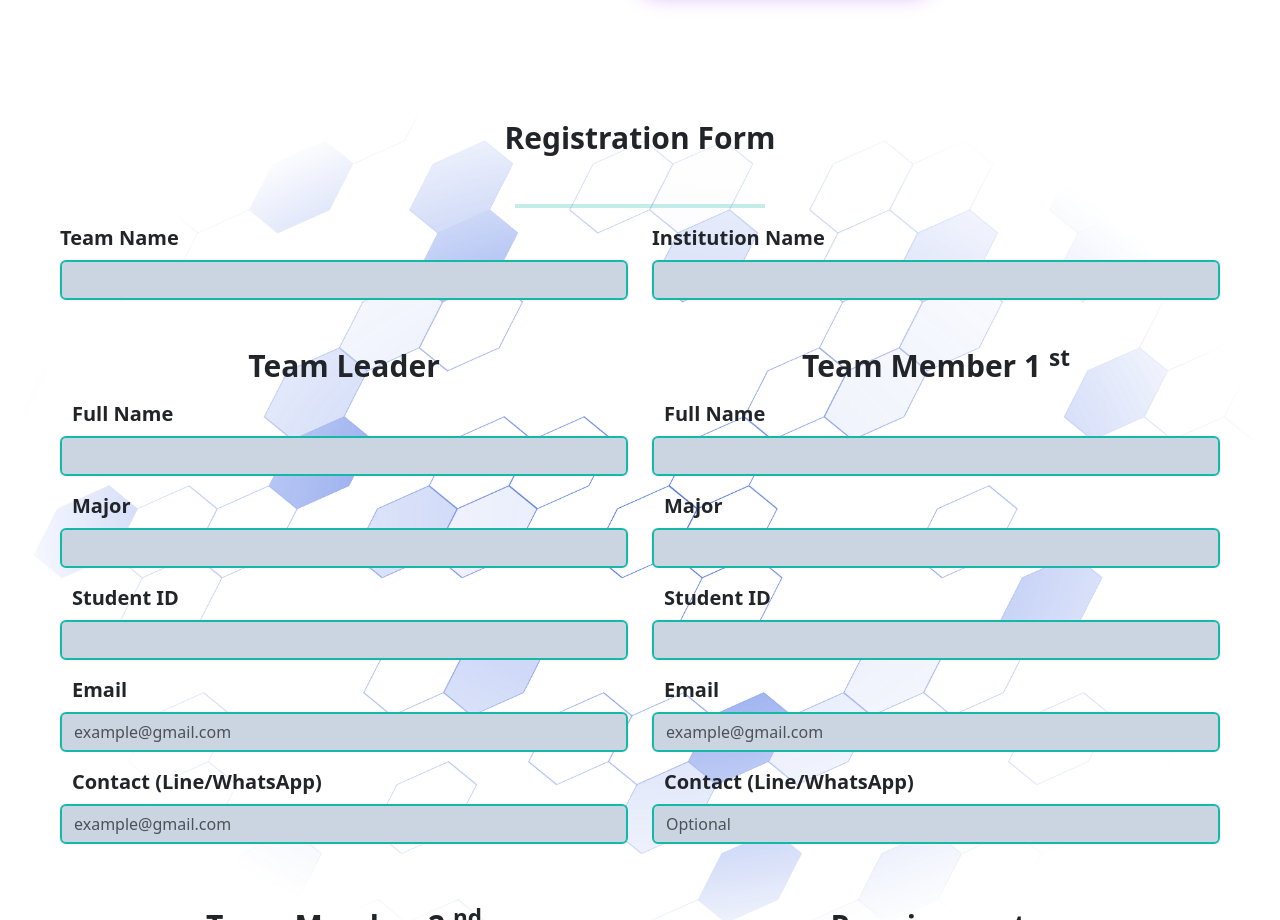
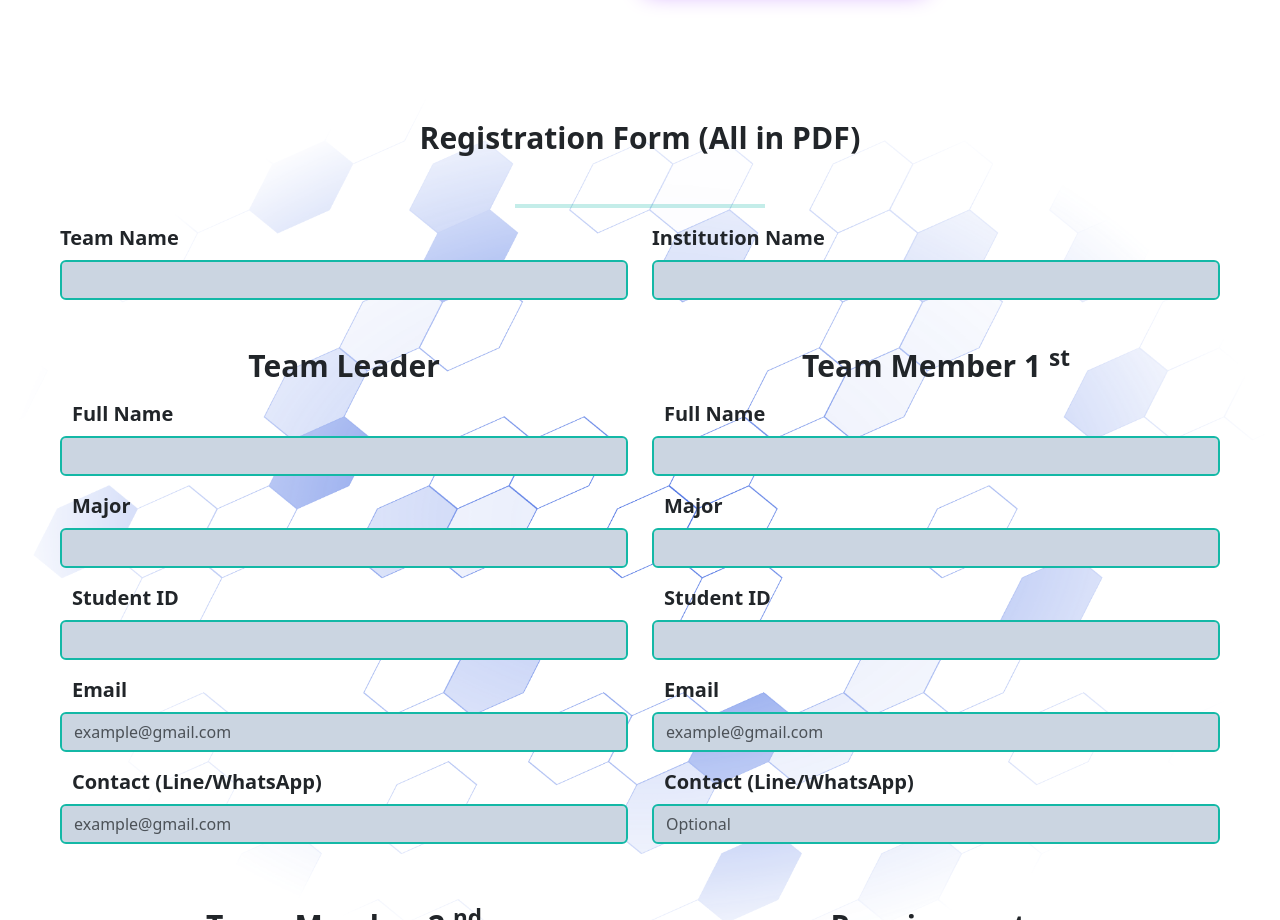
Before and after one commit to ieeeitssb/ieeebig23, a React (Create React App) app: page /events/bcc in a window 1280 px wide. Shown: the part 3360-4280 px from the top of the page. Built offline with nearby package versions, Linux system fonts and the light colour scheme.

Commit message:
menambah ketentuan pdf

```diff
--- a/src/BCC/FormBCC.js
+++ b/src/BCC/FormBCC.js
@@ -116,7 +116,7 @@ export default function FormBCC() {
   return (
     <section className="min-h-screen w-full p-5 bg-patternLight dark:bg-patternDark bg-cover bg-fixed">
       <h1 className="dark:text-white text-center text-3xl font-semibold">
-        Registration Form
+        Registration Form (All in PDF)
       </h1>
       <hr className="mt-5  w-[250px] mx-auto border-t-4 border-t-teal-500" />
       <div className="container mt-3 selection:bg-blue-600 selection:text-white">
--- a/src/IIP/FormIIP.js
+++ b/src/IIP/FormIIP.js
@@ -117,7 +117,7 @@ export default function FormIIP() {
   return (
     <section className="min-h-screen w-full p-5 bg-patternLight dark:bg-patternDark bg-cover bg-fixed">
       <h1 className="dark:text-white text-center text-3xl font-semibold">
-        Registration Form
+        Registration Form (All in PDF)
       </h1>
       <hr className="mt-5  w-[250px] mx-auto border-t-4 border-t-teal-500" />
       <div className="container mt-3 selection:bg-blue-600 selection:text-white">
```
